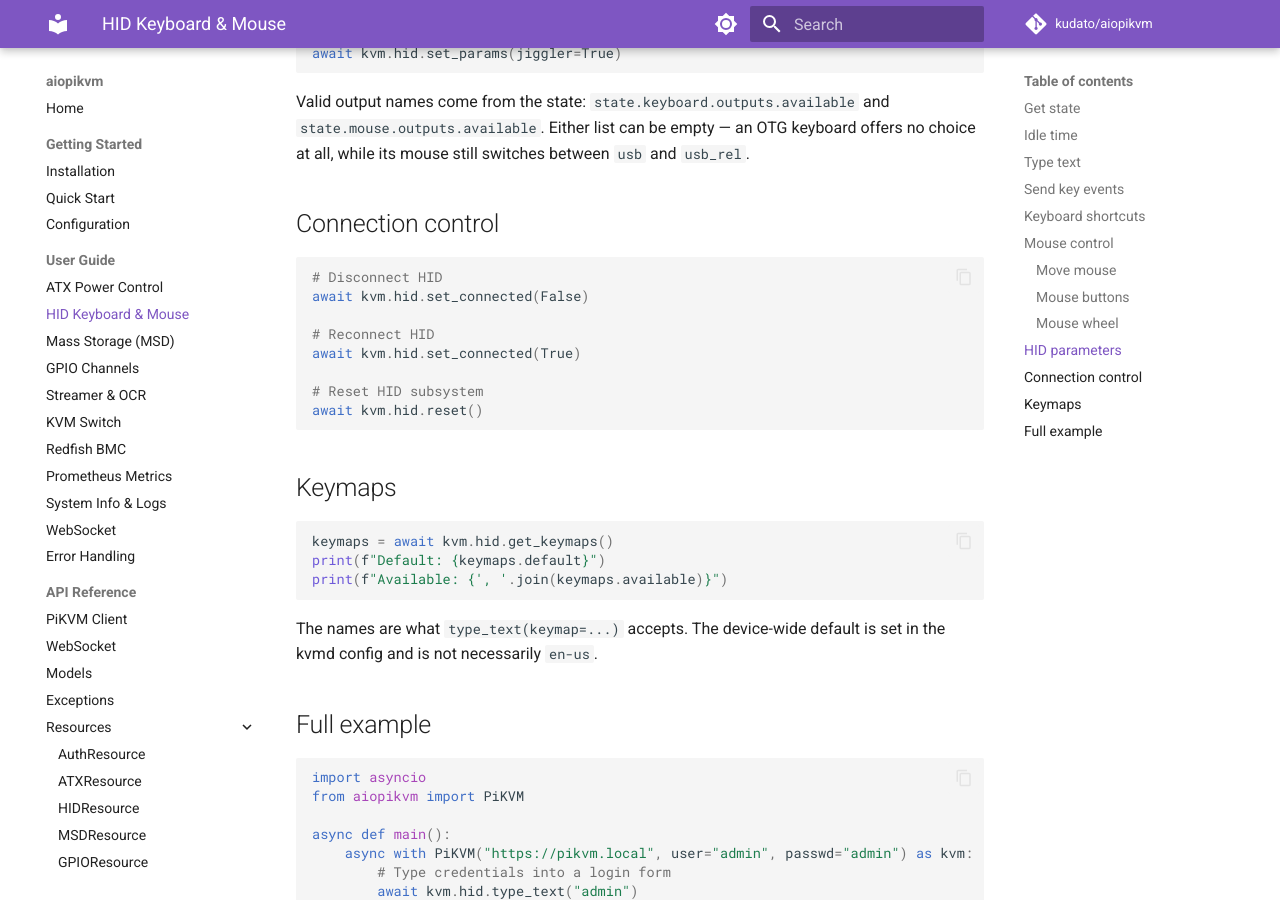
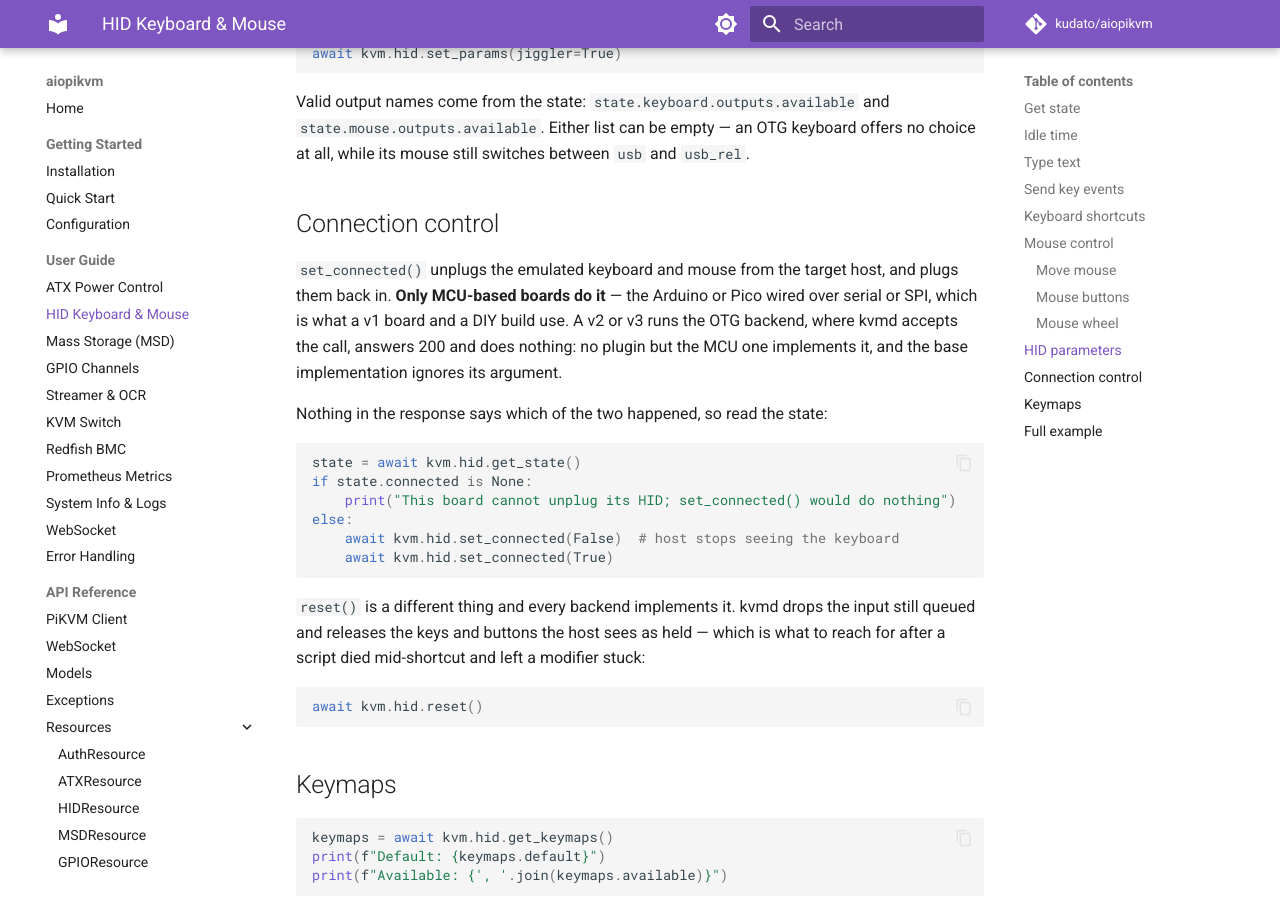
Before and after one commit to kudato/aiopikvm, an MkDocs documentation site: the page built from docs/guide/hid.md, in a window 1280 px wide and 900 px high, scrolled down 2893 px. Built offline with MkDocs 1.6.1 and Material for MkDocs 9.7.7, drawn with Linux system fonts in a browser that asks for light colours; comment, search, counter and statistics services are not loaded.

Commit message:
docs(hid): say where set_connected() actually does something
Why this change was needed:
kvmd 4.186 implements set_connected() only in the MCU-based HID backends —
the Arduino or Pico of a v1 board, wired over serial or SPI. The OTG backend
that a v2 or v3 runs inherits the base implementation, which ignores its
argument, so the call answers 200 and does nothing. The docs presented it as
a universal "disconnect/reconnect the HID", and never mentioned the signal
that tells the two apart.

What changed:
- set_connected() documents which backends implement it, that the others
  accept the call and ignore it, and that HIDState.connected being None is
  what says so
- reset(), which every backend does implement, says that it is not affected
- the guide's connection-control section shows reading the state first
- test_set_connected checks the flag reaches the wire as 1/0, which it never
  asserted at all

````diff
--- a/docs/guide/hid.md
+++ b/docs/guide/hid.md
@@ -147,14 +147,30 @@
 
 ## Connection control
 
+`set_connected()` unplugs the emulated keyboard and mouse from the target
+host, and plugs them back in. **Only MCU-based boards do it** — the Arduino
+or Pico wired over serial or SPI, which is what a v1 board and a DIY build
+use. A v2 or v3 runs the OTG backend, where kvmd accepts the call, answers
+200 and does nothing: no plugin but the MCU one implements it, and the base
+implementation ignores its argument.
+
+Nothing in the response says which of the two happened, so read the state:
+
 ```python
-# Disconnect HID
-await kvm.hid.set_connected(False)
+state = await kvm.hid.get_state()
+if state.connected is None:
+    print("This board cannot unplug its HID; set_connected() would do nothing")
+else:
+    await kvm.hid.set_connected(False)  # host stops seeing the keyboard
+    await kvm.hid.set_connected(True)
+```
 
-# Reconnect HID
-await kvm.hid.set_connected(True)
+`reset()` is a different thing and every backend implements it. kvmd drops
+the input still queued and releases the keys and buttons the host sees as
+held — which is what to reach for after a script died mid-shortcut and left
+a modifier stuck:
 
-# Reset HID subsystem
+```python
 await kvm.hid.reset()
 ```
 
````
Also changed, not shown: CHANGELOG.md (+8 -0 lines), 3 other files.
